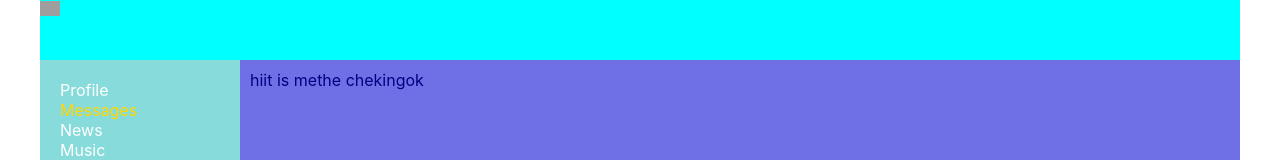
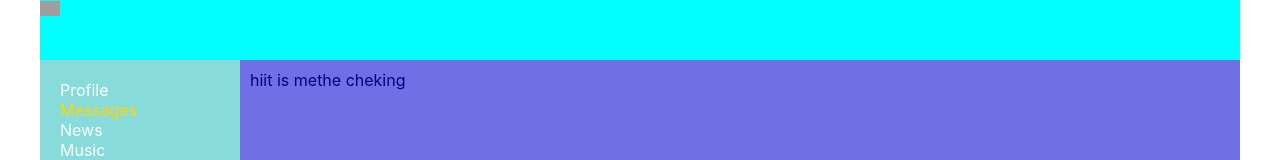
Before and after one commit to dimaBohomaz/social-network, a React (Create React App) app: page /dialogs in a window 1280 px wide. Shown: the top 160 px of the page. Built offline with nearby package versions, Linux system fonts and the light colour scheme; grey boxes are pictures that could not be loaded.

Commit message:
checking 3

```diff
--- a/src/components/Dialogs/Dialogs.jsx
+++ b/src/components/Dialogs/Dialogs.jsx
@@ -34,7 +34,7 @@ const Dialogs = (props) => {
     <div className={s.dialogs}>
       <div className={s.dialogsItems}>
         {
-          ['hi', 'it is me', 'the cheking','ok']
+          ['hi', 'it is me', 'the cheking']
         }
         {/* <DialogItem name={dialogsData[0].name} id={dialogsData[0].id} className={s.dialog}/>
         <DialogItem name={dialogsData[1].name} id={dialogsData[1].id} /> */}
```
